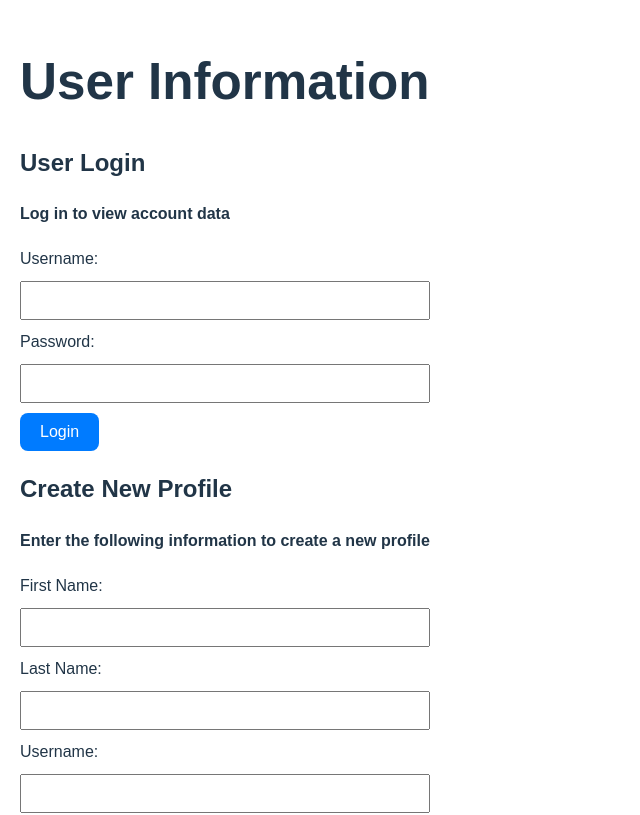
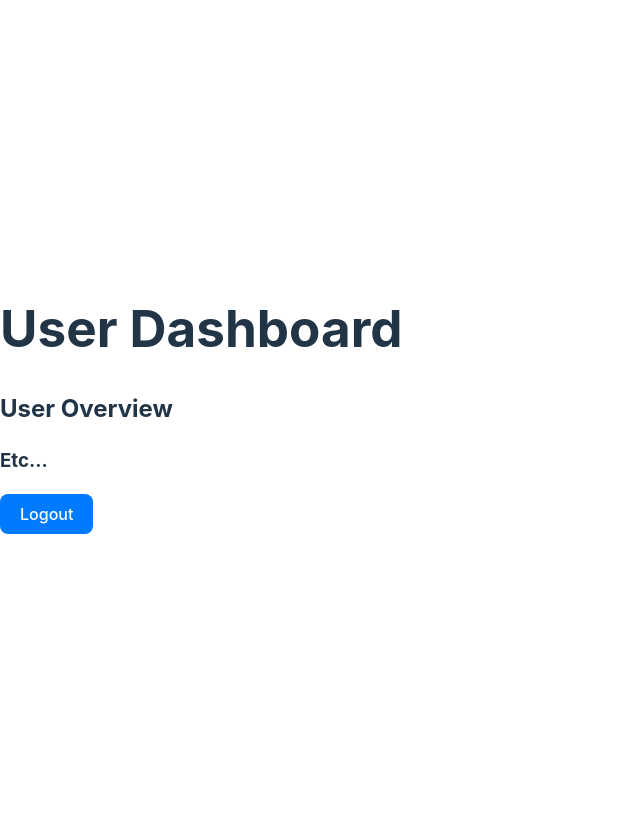
Before and after one commit to averybrockington/clevercloud-database, a React (Vite) app in the folder frontend/: page /dashboard in a window 1280 px wide. Shown: the top 815 px of the page, without its empty margins (0-640 px from the left). Built offline with nearby package versions, Linux system fonts and the light colour scheme.

Commit message:
I added a navigation portion so that we can go to the users profile page
^^^ IT WORKS YAYYY

```diff
--- a/frontend/src/App.jsx
+++ b/frontend/src/App.jsx
@@ -1,15 +1,17 @@
 import React from 'react';
-import LoginForm from './LoginForm.jsx';
-import CreateProfileForm from './CreateProfileForm.jsx';
-import './App.css'; // Import any styles for the App component
+import { BrowserRouter as Router, Route, Routes } from 'react-router-dom';
+import LoginPage from './LoginPage';
+import Dashboard from './Dashboard';
 //ZB
+
 function App() {
   return (
-    <div className="App">
-      <h1>User Information</h1>
-      <LoginForm /> {/* Login form component */}
-      <CreateProfileForm /> {/* Profile creation form component */}
-    </div>
+    <Router>
+      <Routes>
+        <Route path="/" element={<LoginPage />} />
+        <Route path="/dashboard" element={<Dashboard />} />
+      </Routes>
+    </Router>
   );
 }
 
--- a/frontend/src/CreateProfileForm.jsx
+++ b/frontend/src/CreateProfileForm.jsx
@@ -1,6 +1,8 @@
 import React, { useState } from 'react';
+import { useNavigate } from 'react-router-dom';
 import './index.css';
 //ZB
+
 // This peice is used to create a new profile from each new user.
 const CreateProfileForm = () => {
   const [firstName, setFirstName] = useState('');
@@ -9,6 +11,7 @@ const CreateProfileForm = () => {
   const [password, setPassword] = useState('');
   const [confirmPassword, setConfirmPassword] = useState('');
   const [error, setError] = useState('');
+  const navigate = useNavigate();
 
   // This part of the code is to check the input before the
   // information is put in the server.
@@ -38,7 +41,7 @@ const CreateProfileForm = () => {
       if (response.ok && data.success) {
         alert('Profile created successfully!');
         //optionally redirect to another page
-        //window.location.href = '/dashboard';
+        navigate('/dashboard');
       } else {
         setError(data.message || 'Error creating profile');
       }
--- /dev/null
+++ b/frontend/src/Dashboard.jsx
@@ -0,0 +1,25 @@
+import { useNavigate } from 'react-router-dom';
+import React, { useState } from 'react';
+import './index.css';
+//ZB
+
+const Dashboard = () => {
+    const navigate = useNavigate();
+    const [error, setError] = useState('');
+    const handleLogout = () => {
+        navigate('/');
+    };
+
+    return (
+    <div className = "dashboard">
+        <h1>User Dashboard</h1>
+        <h2>User Overview</h2>
+        <h3>Etc...</h3>
+        <button onClick={handleLogout}>Logout</button>
+    </div>
+  );
+};
+
+
+
+export default Dashboard;
--- a/frontend/src/LoginForm.jsx
+++ b/frontend/src/LoginForm.jsx
@@ -1,10 +1,13 @@
 import React, { useState } from 'react';
+import { useNavigate } from 'react-router-dom';
 import './index.css';
 //ZB
+
 const LoginForm = () => {
   const [username, setUsername] = useState('');
   const [password, setPassword] = useState('');
   const [error, setError] = useState('');
+  const navigate = useNavigate();
 
 
   const handleSubmit = async (event) => {
@@ -25,12 +28,14 @@ const LoginForm = () => {
       if (response.ok && data.success) {
         alert('Login successful');
         //optionally redirect to another page like the profiles dashboard
-        //window.location.href = '/dashboard';
+        navigate('/dashboard');
       } else {
         setError(data.message || 'Error logging in');
+        navigate('/dashboard');
       }
     } catch (error) {
       setError('Error logging in');
+      navigate('/dashboard');
     }
   };
 
--- /dev/null
+++ b/frontend/src/LoginPage.jsx
@@ -0,0 +1,16 @@
+import React from 'react';
+import LoginForm from './LoginForm.jsx';
+import CreateProfileForm from './CreateProfileForm.jsx';
+import './App.css'; // Import any styles for the App component
+//ZB
+function LoginPage() {
+  return (
+    <div className="login-page">
+      <h1>User Information</h1>
+      <LoginForm /> {/* Login form component */}
+      <CreateProfileForm /> {/* Profile creation form component */}
+    </div>
+  );
+}
+
+export default LoginPage;
```
